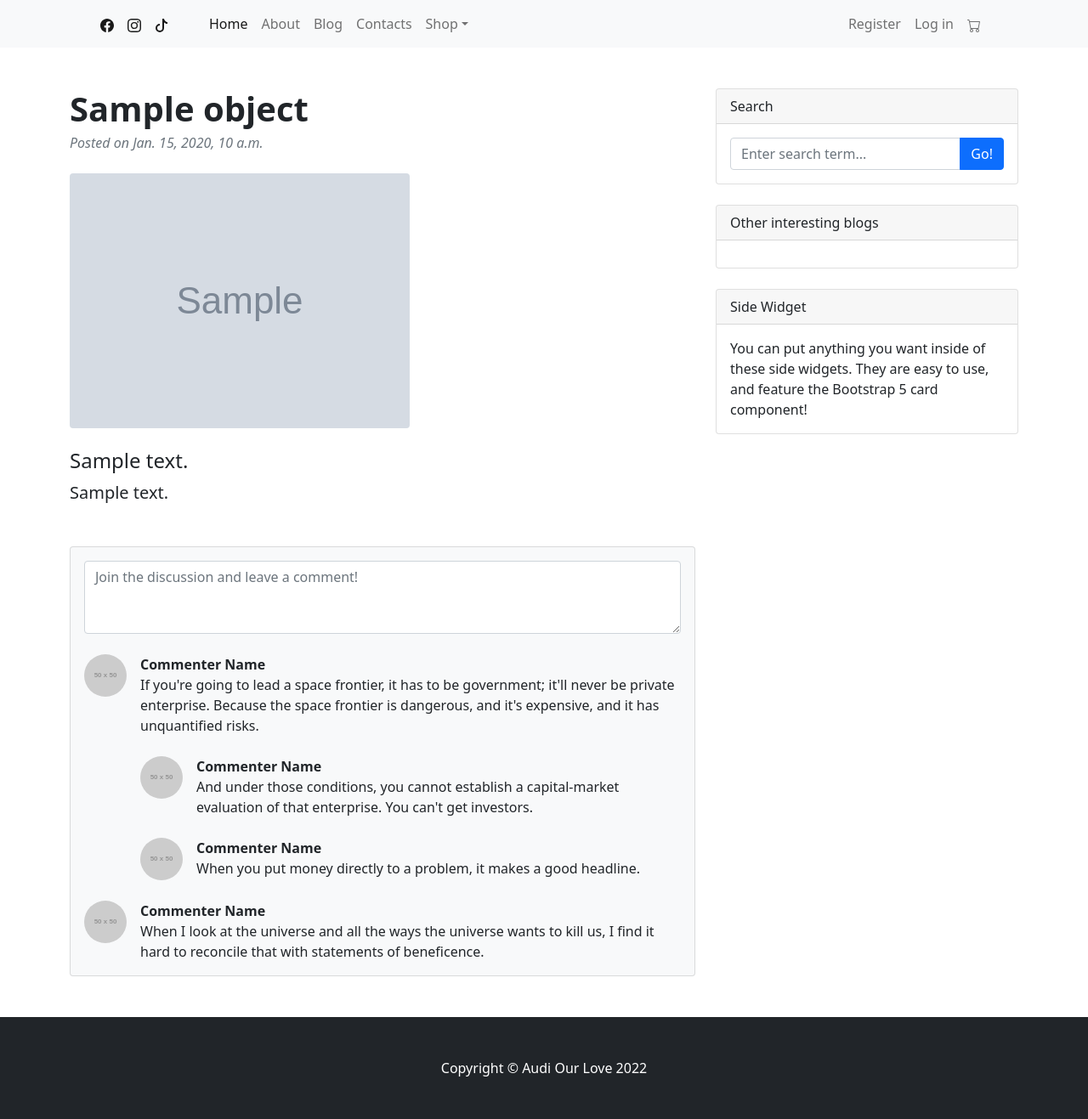
After one commit to MilenPlamenov/django_audi_our_love_shop, a Django app: template templates/blogs/blog_post.html in a window 1280 px wide. The commit adds this page. Shown: the whole page at 85% size. Run offline with Django 4.2, Linux system fonts and the light colour scheme; the template is opened without the code that fills it: most values are stand-ins (such as "Sample title", 1, 10 or a date in 2020); grey boxes marked "Sample" are stand-in pictures; grey boxes labelled with a size stand in for pictures from a placeholder-image service; data that the repository does not hold is empty; some libraries are stand-ins or nearby versions.

Commit message:
Added details for every blog post

```diff
--- a/audi_our_love_shop_project/blogs/urls.py
+++ b/audi_our_love_shop_project/blogs/urls.py
@@ -1,7 +1,8 @@
 from django.urls import path
 
-from audi_our_love_shop_project.blogs.views import blog
+from audi_our_love_shop_project.blogs.views import blog, BlogPostDetailsView
 
 urlpatterns = [
     path('', blog, name='blogs'),
+    path('post/<int:pk>/', BlogPostDetailsView.as_view(), name='blog post'),
 ]
--- /dev/null
+++ b/templates/blogs/blog_post.html
@@ -0,0 +1,128 @@
+{% extends 'base.html' %}
+
+{% block content %}
+
+    <!-- Page content-->
+    <div class="container mt-5">
+        <div class="row">
+            <div class="col-lg-8">
+                <!-- Post content-->
+                <article>
+                    <!-- Post header-->
+                    <header class="mb-4">
+                        <!-- Post title-->
+                        <h1 class="fw-bolder mb-1">{{ object.subject }}</h1>
+                        <!-- Post meta content-->
+                        <div class="text-muted fst-italic mb-2">Posted on {{ object.date }}</div>
+                    </header>
+                    <!-- Preview image figure-->
+                    <figure class="mb-4"><img class="img-fluid rounded"
+                                              src="{{ object.image_url.url }}" alt="..."/>
+                    </figure>
+                    <!-- Post content-->
+                    <section class="mb-5">
+                        <h4>{{ object.short_description }}</h4>
+                        <p class="fs-5 mb-4">{{ object.large_description }}</p>
+                    </section>
+                </article>
+                <!-- Comments section-->
+                <section class="mb-5">
+                    <div class="card bg-light">
+                        <div class="card-body">
+                            <!-- Comment form-->
+                            <form class="mb-4"><textarea class="form-control" rows="3"
+                                                         placeholder="Join the discussion and leave a comment!"></textarea>
+                            </form>
+                            <!-- Comment with nested comments-->
+                            <div class="d-flex mb-4">
+                                <!-- Parent comment-->
+                                <div class="flex-shrink-0"><img class="rounded-circle"
+                                                                src="https://dummyimage.com/50x50/ced4da/6c757d.jpg"
+                                                                alt="..."/></div>
+                                <div class="ms-3">
+                                    <div class="fw-bold">Commenter Name</div>
+                                    If you're going to lead a space frontier, it has to be government; it'll never be
+                                    private enterprise. Because the space frontier is dangerous, and it's expensive, and
+                                    it has unquantified risks.
+                                    <!-- Child comment 1-->
+                                    <div class="d-flex mt-4">
+                                        <div class="flex-shrink-0"><img class="rounded-circle"
+                                                                        src="https://dummyimage.com/50x50/ced4da/6c757d.jpg"
+                                                                        alt="..."/></div>
+                                        <div class="ms-3">
+                                            <div class="fw-bold">Commenter Name</div>
+                                            And under those conditions, you cannot establish a capital-market evaluation
+                                            of that enterprise. You can't get investors.
+                                        </div>
+                                    </div>
+                                    <!-- Child comment 2-->
+                                    <div class="d-flex mt-4">
+                                        <div class="flex-shrink-0"><img class="rounded-circle"
+                                                                        src="https://dummyimage.com/50x50/ced4da/6c757d.jpg"
+                                                                        alt="..."/></div>
+                                        <div class="ms-3">
+                                            <div class="fw-bold">Commenter Name</div>
+                                            When you put money directly to a problem, it makes a good headline.
+                                        </div>
+                                    </div>
+                                </div>
+                            </div>
+                            <!-- Single comment-->
+                            <div class="d-flex">
+                                <div class="flex-shrink-0"><img class="rounded-circle"
+                                                                src="https://dummyimage.com/50x50/ced4da/6c757d.jpg"
+                                                                alt="..."/></div>
+                                <div class="ms-3">
+                                    <div class="fw-bold">Commenter Name</div>
+                                    When I look at the universe and all the ways the universe wants to kill us, I find
+                                    it hard to reconcile that with statements of beneficence.
+                                </div>
+                            </div>
+                        </div>
+                    </div>
+                </section>
+            </div>
+            <!-- Side widgets-->
+            <div class="col-lg-4">
+                <!-- Search widget-->
+                <div class="card mb-4">
+                    <div class="card-header">Search</div>
+                    <div class="card-body">
+                        <div class="input-group">
+                            <input class="form-control" type="text" placeholder="Enter search term..."
+                                   aria-label="Enter search term..." aria-describedby="button-search"/>
+                            <button class="btn btn-primary" id="button-search" type="button">Go!</button>
+                        </div>
+                    </div>
+                </div>
+                <!-- Categories widget-->
+                <div class="card mb-4">
+                    <div class="card-header">Other interesting blogs</div>
+                    <div class="card-body">
+                        <div class="row">
+                            <div class="text-center">
+                                <ul class="list-unstyled mb-0">
+                                    {% if blogs %}
+                                        {% for blog in blogs %}
+                                            {% if not blog.id == object.id %}
+                                            <li><a href="{% url 'blog post' blog.id %}">{{ blog.subject }}</a></li>
+                                            {% endif %}
+                                        {% endfor %}
+                                    {% endif %}
+                                </ul>
+                            </div>
+                        </div>
+                    </div>
+                </div>
+                <!-- Side widget-->
+                <div class="card mb-4">
+                    <div class="card-header">Side Widget</div>
+                    <div class="card-body">You can put anything you want inside of these side widgets. They are easy to
+                        use, and feature the Bootstrap 5 card component!
+                    </div>
+                </div>
+            </div>
+        </div>
+    </div>
+
+{% endblock %}
```
Also changed, not shown: audi_our_love_shop_project/blogs/views.py (+11 -0 lines), templates/blogs/blogs.html (+2 -5 lines), media_cdn/blog/newests8.jpg (added).
